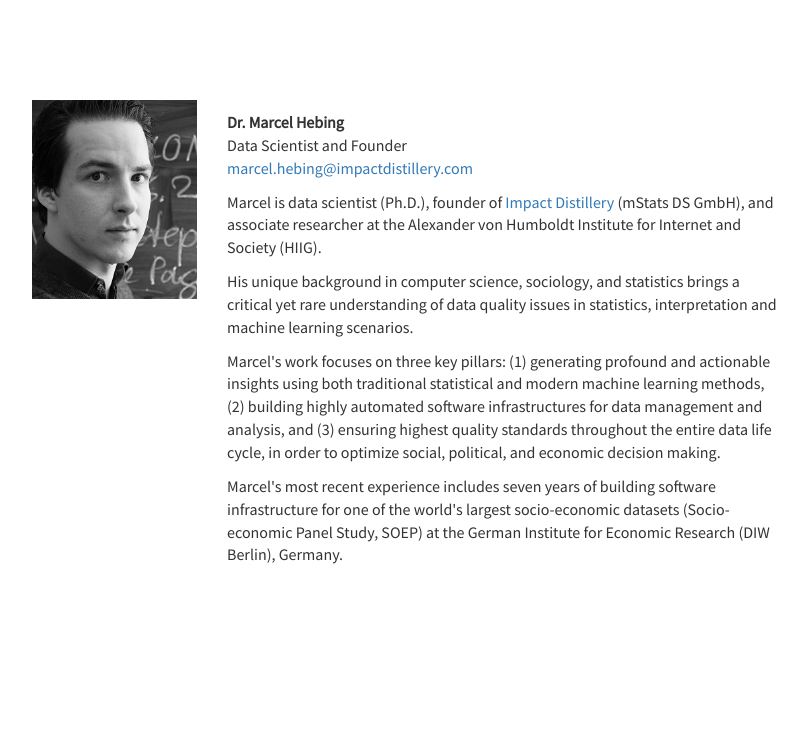
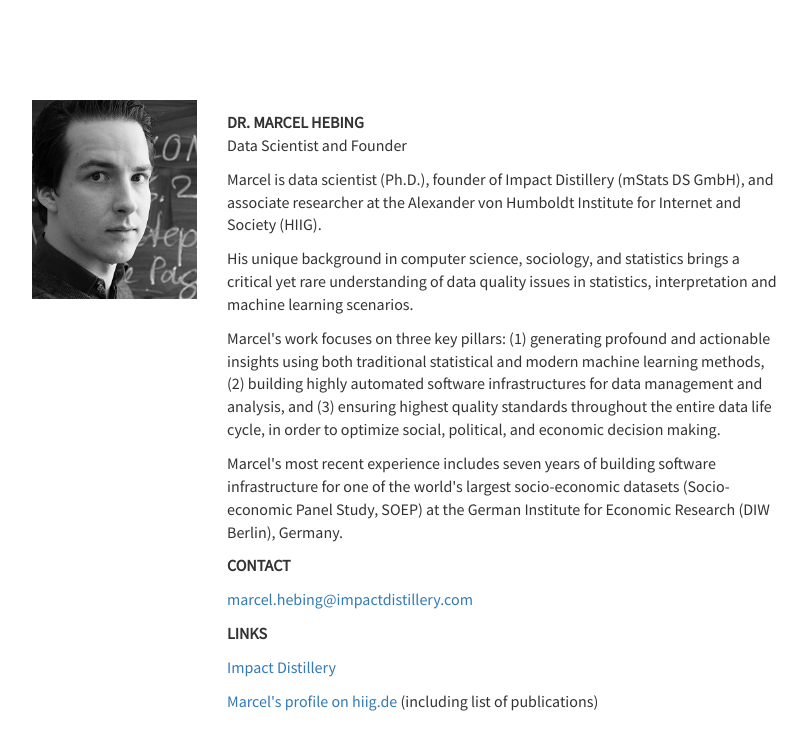
Before and after one commit to mhebing/mhebing.github.io, a plain HTML site: page index.html in a window 1280 px wide. Shown: the whole page, without its empty margins (233-1040 px from the left). Drawn offline with nearby package versions, Linux system fonts and the light colour scheme.

Commit message:
Update links

```diff
--- a/index.html
+++ b/index.html
@@ -28,16 +28,20 @@
         <div class="col-md-6">
           <p></p>
           <p>
-            <b>Dr. Marcel Hebing</b><br/>
-            Data Scientist and Founder<br/>
-            <a href="mailto:marcel.hebing@impactdistillery.com">
-                marcel.hebing@impactdistillery.com
-            </a>
+            <b>DR. MARCEL HEBING</b><br/>
+            Data Scientist and Founder
           </p>
-          <p>Marcel is data scientist (Ph.D.), founder of <a href="https://www.impactdistillery.com">Impact Distillery</a> (mStats DS GmbH), and associate researcher at the Alexander von Humboldt Institute for Internet and Society (HIIG).</p>
+          <p>Marcel is data scientist (Ph.D.), founder of Impact Distillery (mStats DS GmbH), and associate researcher at the Alexander von Humboldt Institute for Internet and Society (HIIG).</p>
           <p>His unique background in computer science, sociology, and statistics brings a critical yet rare understanding of data quality issues in statistics, interpretation and machine learning scenarios. </p>
           <p>Marcel's work focuses on three key pillars: (1) generating profound and actionable insights using both traditional statistical and modern machine learning methods, (2) building highly automated software infrastructures for data management and analysis, and (3) ensuring highest quality standards throughout the entire data life cycle, in order to optimize social, political, and economic decision making.</p>
           <p>Marcel's most recent experience includes seven years of building software infrastructure for one of the world's largest socio-economic datasets (Socio-economic Panel Study, SOEP) at the German Institute for Economic Research (DIW Berlin), Germany.</p>
+          <p></p>
+          <p><b>CONTACT</b></p>
+          <p><a href="mailto:marcel.hebing@impactdistillery.com">marcel.hebing@impactdistillery.com</a></p>
+          <p></p>
+          <p><b>LINKS</b></p>
+          <p><a href="https://www.impactdistillery.com">Impact Distillery</a></p>
+          <p><a href="https://www.hiig.de/en/staff/marcel-hebing/">Marcel's profile on hiig.de</a> (including list of publications)</p>
         </div>
       </div>
     </div>
```
